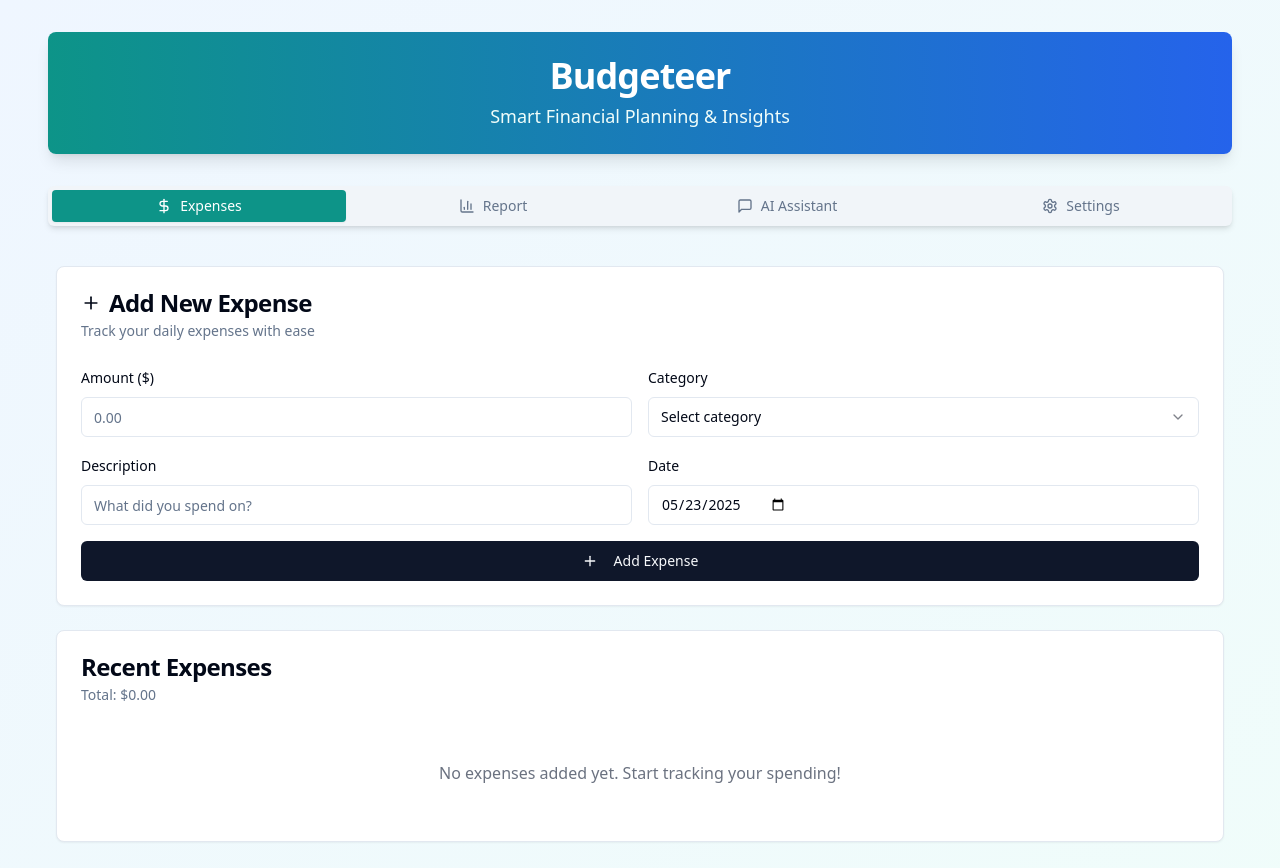
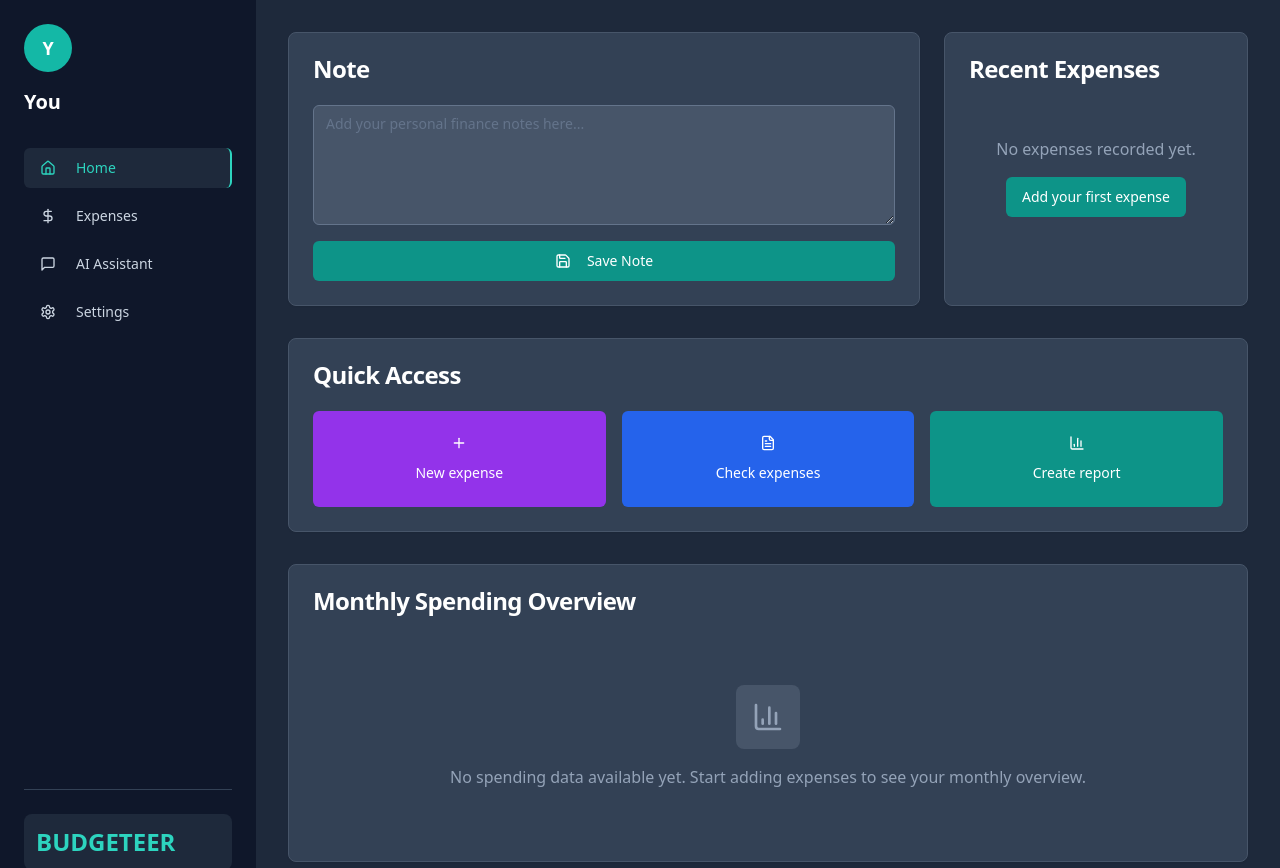
Before and after one commit to Thefloatin-Cloud/Budgeteer, a React (Vite) app: page / in a window 1280 px wide. Shown: the top 868 px of the page. Built offline with nearby package versions, Linux system fonts and the light colour scheme.

Commit message:
Refactor: Apply visual redesign and animations
Redesigned the UI to match the provided image, added subtle animations, and updated the application's visual style.

```diff
--- /dev/null
+++ b/src/components/Dashboard.tsx
@@ -0,0 +1,165 @@
+
+import { useState } from "react";
+import { Card, CardContent, CardHeader, CardTitle } from "@/components/ui/card";
+import { Button } from "@/components/ui/button";
+import { Textarea } from "@/components/ui/textarea";
+import { Plus, BarChart3, FileText, Save } from "lucide-react";
+import { Expense } from "@/pages/Index";
+
+interface DashboardProps {
+  expenses: Expense[];
+  onTabChange: (tab: string) => void;
+}
+
+export const Dashboard = ({ expenses, onTabChange }: DashboardProps) => {
+  const [note, setNote] = useState("");
+
+  const handleSaveNote = () => {
+    localStorage.setItem("budgeteer-note", note);
+    // Could add a toast here for feedback
+  };
+
+  const quickActions = [
+    {
+      label: "New expense",
+      icon: Plus,
+      color: "bg-purple-600 hover:bg-purple-700",
+      action: () => onTabChange("expenses")
+    },
+    {
+      label: "Check expenses",
+      icon: FileText,
+      color: "bg-blue-600 hover:bg-blue-700",
+      action: () => onTabChange("expenses")
+    },
+    {
+      label: "Create report",
+      icon: BarChart3,
+      color: "bg-teal-600 hover:bg-teal-700",
+      action: () => onTabChange("report")
+    }
+  ];
+
+  return (
+    <div className="flex-1 bg-slate-800 p-8 animate-fade-in">
+      <div className="max-w-6xl mx-auto space-y-8">
+        {/* Top Section */}
+        <div className="grid grid-cols-1 lg:grid-cols-3 gap-6">
+          {/* Note Section */}
+          <div className="lg:col-span-2">
+            <Card className="bg-slate-700 border-slate-600 animate-scale-in">
+              <CardHeader>
+                <CardTitle className="text-white">Note</CardTitle>
+              </CardHeader>
+              <CardContent className="space-y-4">
+                <Textarea
+                  placeholder="Add your personal finance notes here..."
+                  value={note}
+                  onChange={(e) => setNote(e.target.value)}
+                  className="bg-slate-600 border-slate-500 text-white placeholder-slate-400 min-h-[120px] transition-all duration-200 focus:ring-2 focus:ring-teal-400"
+                />
+                <Button
+                  onClick={handleSaveNote}
+                  className="w-full bg-teal-600 hover:bg-teal-700 text-white transition-all duration-200 hover:scale-105"
+                >
+                  <Save className="h-4 w-4 mr-2" />
+                  Save Note
+                </Button>
+              </CardContent>
+            </Card>
+          </div>
+
+          {/* Recent Expenses */}
+          <Card className="bg-slate-700 border-slate-600 animate-scale-in delay-100">
+            <CardHeader>
+              <CardTitle className="text-white">Recent Expenses</CardTitle>
+            </CardHeader>
+            <CardContent>
+              {expenses.length === 0 ? (
+                <div className="text-center py-8">
+                  <p className="text-slate-400 mb-4">No expenses recorded yet.</p>
+                  <Button
+                    onClick={() => onTabChange("expenses")}
+                    className="bg-teal-600 hover:bg-teal-700 text-white transition-all duration-200 hover:scale-105"
+                  >
+                    Add your first expense
+                  </Button>
+                </div>
+              ) : (
+                <div className="space-y-3">
+                  {expenses.slice(-3).reverse().map((expense, index) => (
+                    <div
+                      key={expense.id}
+                      className="flex justify-between items-center p-3 bg-slate-600 rounded-lg transition-all duration-200 hover:bg-slate-500"
+                      style={{ animationDelay: `${index * 100}ms` }}
+                    >
+                      <div>
+                        <p className="text-white font-medium">{expense.description}</p>
+                        <p className="text-slate-400 text-sm">{expense.category}</p>
+                      </div>
+                      <span className="text-teal-400 font-bold">${expense.amount}</span>
+                    </div>
+                  ))}
+                </div>
+              )}
+            </CardContent>
+          </Card>
+        </div>
+
+        {/* Quick Access */}
+        <Card className="bg-slate-700 border-slate-600 animate-scale-in delay-200">
+          <CardHeader>
+            <CardTitle className="text-white">Quick Access</CardTitle>
+          </CardHeader>
+          <CardContent>
+            <div className="grid grid-cols-1 md:grid-cols-3 gap-4">
+              {quickActions.map((action, index) => {
+                const Icon = action.icon;
+                return (
+                  <Button
+                    key={action.label}
+                    onClick={action.action}
+                    className={`${action.color} text-white p-6 h-auto flex flex-col items-center gap-3 transition-all duration-200 hover:scale-105`}
+                    style={{ animationDelay: `${index * 100}ms` }}
+                  >
+                    <Icon className="h-8 w-8" />
+                    <span className="font-medium">{action.label}</span>
+                  </Button>
+                );
+              })}
+            </div>
+          </CardContent>
+        </Card>
+
+        {/* Monthly Spending Overview */}
+        <Card className="bg-slate-700 border-slate-600 animate-scale-in delay-300">
+          <CardHeader>
+            <CardTitle className="text-white">Monthly Spending Overview</CardTitle>
+          </CardHeader>
+          <CardContent>
+            {expenses.length === 0 ? (
+              <div className="text-center py-12">
+                <div className="w-16 h-16 bg-slate-600 rounded-lg mx-auto mb-4 flex items-center justify-center">
+                  <BarChart3 className="h-8 w-8 text-slate-400" />
+                </div>
+                <p className="text-slate-400">No spending data available yet. Start adding expenses to see your monthly overview.</p>
+              </div>
+            ) : (
+              <div className="space-y-4">
+                <div className="text-center text-slate-300">
+                  <p className="text-3xl font-bold text-teal-400">
+                    ${expenses.reduce((sum, expense) => sum + expense.amount, 0).toFixed(2)}
+                  </p>
+                  <p className="text-slate-400">Total spent this period</p>
+                </div>
+                <div className="grid grid-cols-2 md:grid-cols-4 gap-4 mt-6">
+                  {/* Category breakdown could go here */}
+                </div>
+              </div>
+            )}
+          </CardContent>
+        </Card>
+      </div>
+    </div>
+  );
+};
--- /dev/null
+++ b/src/components/Sidebar.tsx
@@ -0,0 +1,57 @@
+
+import { Home, DollarSign, MessageSquare, Settings as SettingsIcon } from "lucide-react";
+import { Button } from "@/components/ui/button";
+
+interface SidebarProps {
+  activeTab: string;
+  onTabChange: (tab: string) => void;
+}
+
+export const Sidebar = ({ activeTab, onTabChange }: SidebarProps) => {
+  const navigation = [
+    { id: "home", label: "Home", icon: Home },
+    { id: "expenses", label: "Expenses", icon: DollarSign },
+    { id: "ai-chat", label: "AI Assistant", icon: MessageSquare },
+    { id: "settings", label: "Settings", icon: SettingsIcon },
+  ];
+
+  return (
+    <div className="w-64 bg-slate-900 text-white min-h-screen p-6 flex flex-col animate-fade-in">
+      <div className="mb-8">
+        <div className="w-12 h-12 bg-teal-500 rounded-full flex items-center justify-center mb-4 animate-scale-in">
+          <span className="text-white font-bold text-lg">Y</span>
+        </div>
+        <h2 className="text-xl font-semibold text-white">You</h2>
+      </div>
+
+      <nav className="flex-1 space-y-2">
+        {navigation.map((item) => {
+          const Icon = item.icon;
+          const isActive = activeTab === item.id;
+
+          return (
+            <Button
+              key={item.id}
+              variant="ghost"
+              className={`w-full justify-start text-left transition-all duration-200 hover:bg-slate-800 ${
+                isActive
+                  ? "bg-slate-800 text-teal-400 border-r-2 border-teal-400"
+                  : "text-slate-300 hover:text-white"
+              }`}
+              onClick={() => onTabChange(item.id)}
+            >
+              <Icon className="h-5 w-5 mr-3" />
+              {item.label}
+            </Button>
+          );
+        })}
+      </nav>
+
+      <div className="mt-auto pt-6 border-t border-slate-700">
+        <div className="flex items-center gap-3 p-3 rounded-lg bg-slate-800">
+          <div className="text-2xl font-bold text-teal-400">BUDGETEER</div>
+        </div>
+      </div>
+    </div>
+  );
+};
--- a/src/components/ui/textarea.tsx
+++ b/src/components/ui/textarea.tsx
@@ -1,3 +1,4 @@
+
 import * as React from "react"
 
 import { cn } from "@/lib/utils"
--- a/src/pages/Index.tsx
+++ b/src/pages/Index.tsx
@@ -1,12 +1,12 @@
 
 import { useState, useEffect } from "react";
-import { Tabs, TabsContent, TabsList, TabsTrigger } from "@/components/ui/tabs";
 import { Card, CardContent, CardDescription, CardHeader, CardTitle } from "@/components/ui/card";
 import { ExpenseTracker } from "@/components/ExpenseTracker";
 import { AIChat } from "@/components/AIChat";
 import { Settings } from "@/components/Settings";
 import { ExpenseReport } from "@/components/ExpenseReport";
-import { DollarSign, MessageSquare, Settings as SettingsIcon, BarChart3 } from "lucide-react";
+import { Sidebar } from "@/components/Sidebar";
+import { Dashboard } from "@/components/Dashboard";
 import { Footer } from "@/components/Footer";
 
 export interface Expense {
@@ -21,6 +21,7 @@ export interface Expense {
 const Index = () => {
   const [expenses, setExpenses] = useState<Expense[]>([]);
   const [apiKey, setApiKey] = useState<string>("");
+  const [activeTab, setActiveTab] = useState<string>("home");
 
   useEffect(() => {
     // Load expenses from localStorage
@@ -58,62 +59,56 @@ const Index = () => {
     localStorage.setItem("budgeteer-api-key", key);
   };
 
-  return (
-    <div className="min-h-screen bg-gradient-to-br from-blue-50 to-teal-50 flex flex-col">
-      <div className="flex-1 px-4 py-8 md:px-8 lg:px-12 max-w-7xl mx-auto w-full">
-        <Card className="mb-8 overflow-hidden border-none shadow-lg animate-fade-in">
-          <CardHeader className="text-center bg-gradient-to-r from-teal-600 to-blue-600 text-white py-6">
-            <CardTitle className="text-3xl md:text-4xl font-bold tracking-tight">
-              Budgeteer
-            </CardTitle>
-            <CardDescription className="text-lg text-teal-50">
-              Smart Financial Planning & Insights
-            </CardDescription>
-          </CardHeader>
-        </Card>
-
-        <Tabs defaultValue="expenses" className="w-full animate-fade-in">
-          <TabsList className="grid w-full grid-cols-4 mb-8 shadow-md">
-            <TabsTrigger value="expenses" className="flex items-center gap-2 data-[state=active]:bg-teal-600 data-[state=active]:text-white transition-all duration-200">
-              <DollarSign className="h-4 w-4" />
-              Expenses
-            </TabsTrigger>
-            <TabsTrigger value="report" className="flex items-center gap-2 data-[state=active]:bg-teal-600 data-[state=active]:text-white transition-all duration-200">
-              <BarChart3 className="h-4 w-4" />
-              Report
-            </TabsTrigger>
-            <TabsTrigger value="ai-chat" className="flex items-center gap-2 data-[state=active]:bg-teal-600 data-[state=active]:text-white transition-all duration-200">
-              <MessageSquare className="h-4 w-4" />
-              AI Assistant
-            </TabsTrigger>
-            <TabsTrigger value="settings" className="flex items-center gap-2 data-[state=active]:bg-teal-600 data-[state=active]:text-white transition-all duration-200">
-              <SettingsIcon className="h-4 w-4" />
-              Settings
-            </TabsTrigger>
-          </TabsList>
-
-          <div className="p-1 md:p-2">
-            <TabsContent value="expenses" className="mt-0">
+  const renderContent = () => {
+    switch (activeTab) {
+      case "home":
+        return <Dashboard expenses={expenses} onTabChange={setActiveTab} />;
+      case "expenses":
+        return (
+          <div className="flex-1 bg-slate-800 p-8 animate-fade-in">
+            <div className="max-w-4xl mx-auto">
               <ExpenseTracker
                 expenses={expenses}
                 onAddExpense={addExpense}
                 onDeleteExpense={deleteExpense}
               />
-            </TabsContent>
+            </div>
+          </div>
+        );
+      case "report":
+        return (
+          <div className="flex-1 bg-slate-800 p-8 animate-fade-in">
+            <div className="max-w-4xl mx-auto">
+              <ExpenseReport expenses={expenses} />
+            </div>
+          </div>
+        );
+      case "ai-chat":
+        return (
+          <div className="flex-1 bg-slate-800 p-8 animate-fade-in">
+            <div className="max-w-4xl mx-auto">
+              <AIChat expenses={expenses} apiKey={apiKey} />
+            </div>
+          </div>
+        );
+      case "settings":
+        return (
+          <div className="flex-1 bg-slate-800 p-8 animate-fade-in">
+            <div className="max-w-4xl mx-auto">
+              <Settings apiKey={apiKey} onSaveApiKey={saveApiKey} />
+            </div>
+          </div>
+        );
+      default:
+        return <Dashboard expenses={expenses} onTabChange={setActiveTab} />;
+    }
+  };
 
-            <TabsContent value="report" className="mt-0">
-              <ExpenseReport expenses={expenses} />
-            </TabsContent>
-
-            <TabsContent value="ai-chat" className="mt-0">
-              <AIChat expenses={expenses} apiKey={apiKey} />
-            </TabsContent>
-
-            <TabsContent value="settings" className="mt-0">
-              <Settings apiKey={apiKey} onSaveApiKey={saveApiKey} />
-            </TabsContent>
-          </div>
-        </Tabs>
+  return (
+    <div className="min-h-screen bg-gradient-to-br from-purple-900 via-blue-900 to-slate-900 flex flex-col">
+      <div className="flex flex-1 w-full">
+        <Sidebar activeTab={activeTab} onTabChange={setActiveTab} />
+        {renderContent()}
       </div>
       <Footer />
     </div>
```
